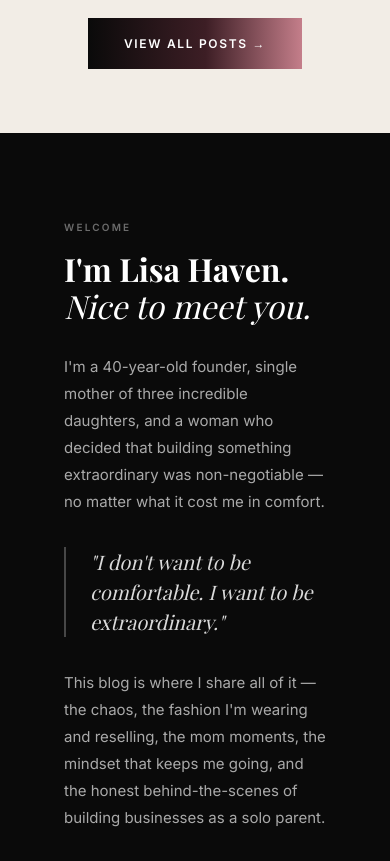
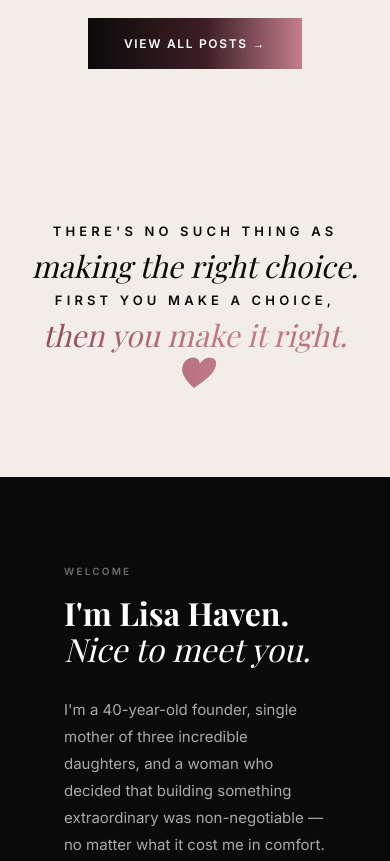
Before and after one commit to lisahaven19/lisa-haven-blog, a plain HTML site: page index.html in a window 390 px wide. Shown: the part 3740-4601 px from the top of the page. Drawn offline with nearby package versions, Linux system fonts and the light colour scheme; a web font is replaced by a local one.

Commit message:
Move quote band before About with mixed serif/sans typography

```diff
--- a/index.html
+++ b/index.html
@@ -521,23 +521,32 @@
     /* ── QUOTE BAND ─────────────────────────── */
     .quote-band {
       background: var(--cream);
-      padding: 72px 24px 88px;
+      padding: 88px 24px;
       text-align: center;
-    }
-    .quote-band-line {
-      width: 56px;
-      height: 2px;
-      background: var(--grad-h);
-      margin: 0 auto 36px;
-    }
-    .quote-band blockquote {
+      display: flex;
+      flex-direction: column;
+      gap: 6px;
+    }
+    .qb-sans {
+      font-size: clamp(13px, 1.6vw, 18px);
+      font-weight: 800;
+      letter-spacing: 0.32em;
+      text-transform: uppercase;
+      color: var(--black);
+    }
+    .qb-serif {
       font-family: var(--serif);
       font-style: italic;
-      font-size: clamp(22px, 3vw, 34px);
-      line-height: 1.45;
+      font-weight: 400;
+      font-size: clamp(30px, 4.4vw, 54px);
+      line-height: 1.2;
       color: var(--black);
-      max-width: 820px;
-      margin: 0 auto;
+    }
+    .qb-rose {
+      background: linear-gradient(90deg, #8A4A55 0%, #C47E8A 60%, #B76E79 100%);
+      -webkit-background-clip: text;
+      background-clip: text;
+      -webkit-text-fill-color: transparent;
     }
     /* ── MEET THE FOUNDER ───────────────────── */
     /* ── FOUNDER SECTION ───────────────────────── */
@@ -1760,6 +1769,14 @@
     </div>
   </section>
 
+  <!-- ── QUOTE ───────────────────────────────────── -->
+  <section class="quote-band">
+    <span class="qb-sans reveal">There's no such thing as</span>
+    <span class="qb-serif reveal">making the right choice.</span>
+    <span class="qb-sans reveal">First you make a choice,</span>
+    <span class="qb-serif qb-rose reveal">then you make it right. 🖤</span>
+  </section>
+
   <!-- ── ABOUT / WELCOME ────────────────────────── -->
   <section class="about-split" id="about">
     <div class="about-left">
@@ -1828,12 +1845,6 @@
     </div>
   </section>
 
-  <!-- ── QUOTE ───────────────────────────────────── -->
-  <section class="quote-band">
-    <div class="quote-band-line reveal"></div>
-    <blockquote class="reveal">"There's no such thing as making the right choice. First you make a choice, then you make it right. 🖤"</blockquote>
-  </section>
-
   <!-- ── NEWSLETTER ──────────────────────────────── -->
   <section class="newsletter" id="newsletter">
     <span class="section-label reveal">Join The Haven</span>
```
